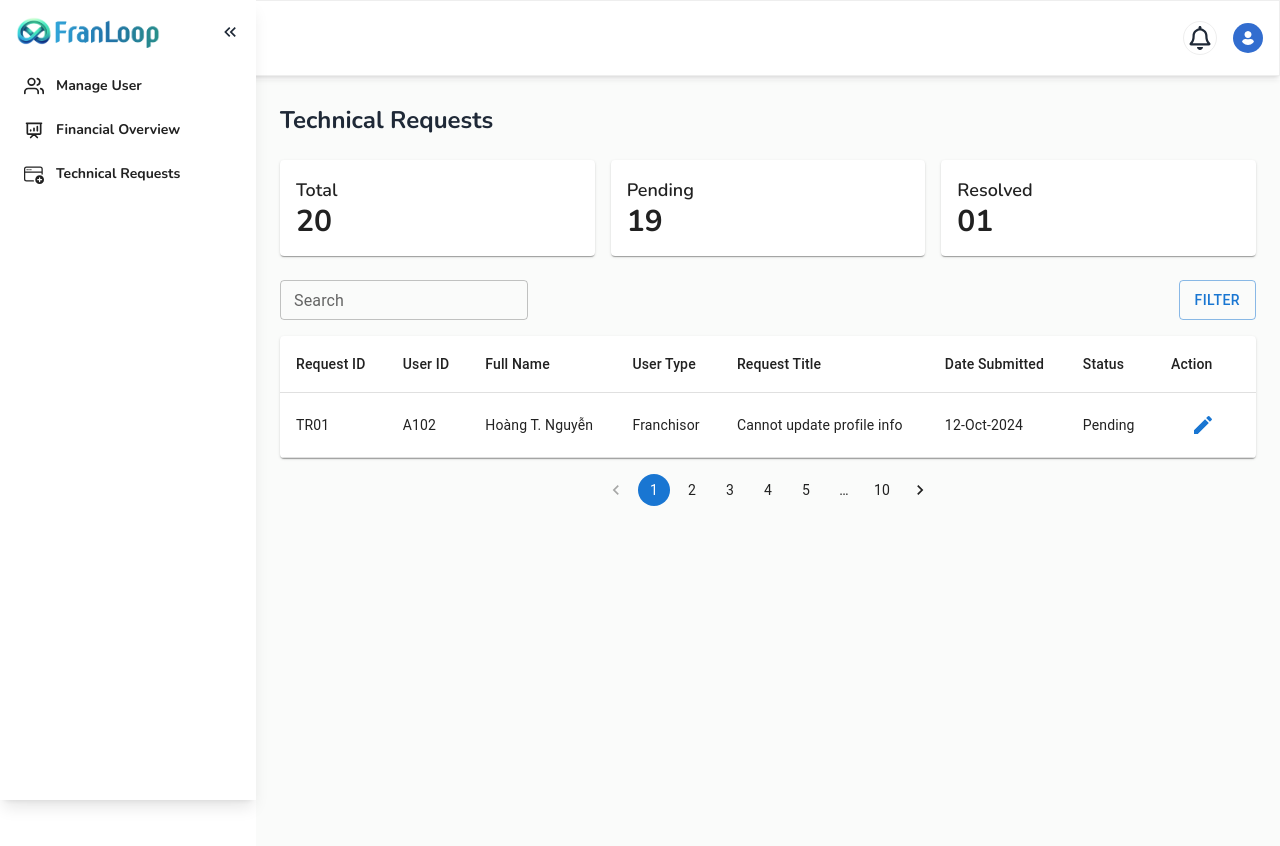
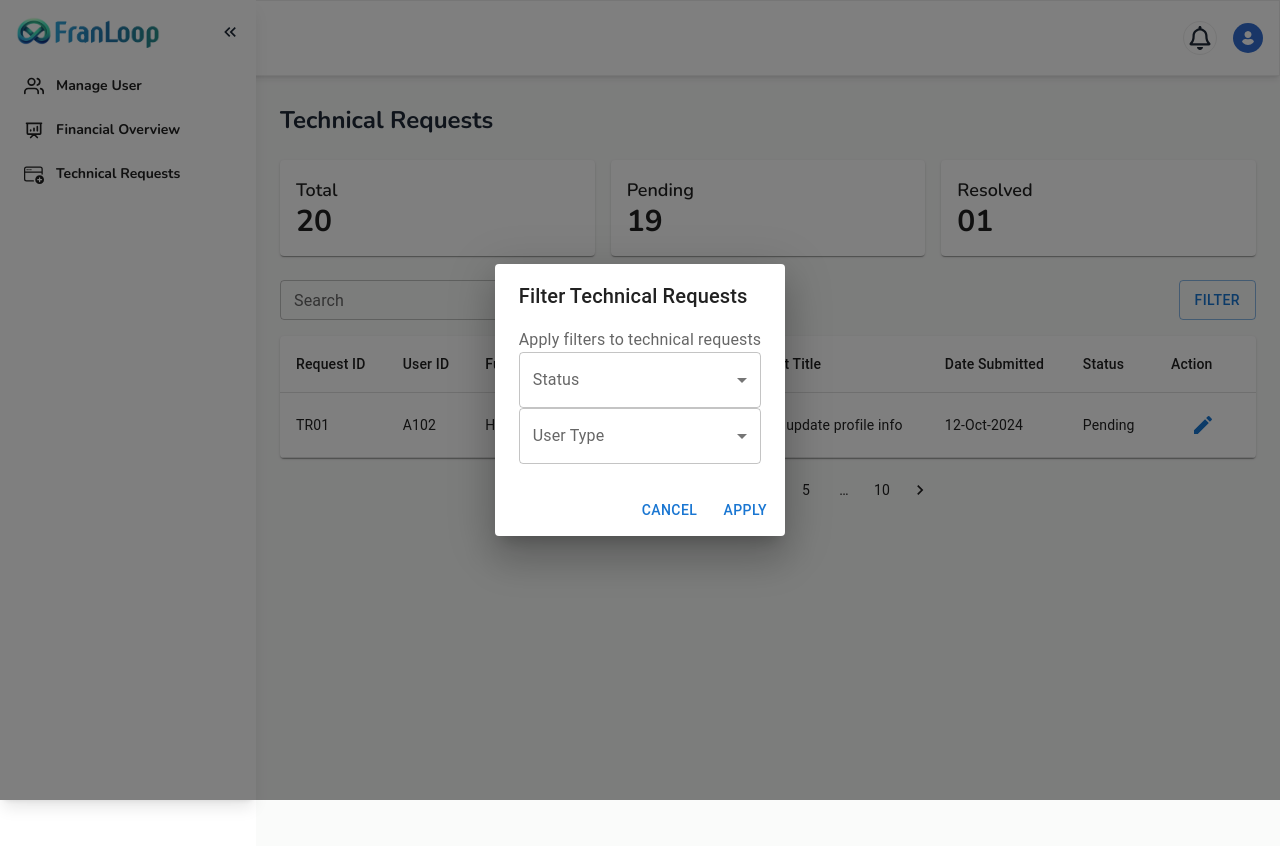
Before and after one commit to sheikhmuhammadzain/Franchise, a React (Vite) app: page /technical in a window 1280 px wide. Both pictures are taken after a click on the button "FILTER". Shown: the top 846 px of the page. Built offline with nearby package versions, Linux system fonts and the light colour scheme.

Commit message:
added filter funtion

```diff
--- a/src/Components/Header.jsx
+++ b/src/Components/Header.jsx
@@ -4,7 +4,7 @@ import { FaUser } from "react-icons/fa";
 const Header = () => {
   return (
     <div
-      className="w-100 border w-full h-15 shadow-md fixed top-0 left-0 z-1 bg-white
+      className="w-100 border w-full h-15 shadow-md fixed top-0 left-0 z-20 bg-white
      "
     >
       <div className="flex items-center justify-end p-4 gap-3">
--- a/src/Components/Sidebar.jsx
+++ b/src/Components/Sidebar.jsx
@@ -36,7 +36,7 @@ const Sidebar = ({ activeButton, onButtonClick }) => {
 
   return (
     <aside
-      className={`fixed top-0 left-0 h-screen bg-white z-10 shadow-lg transition-transform transform ${
+      className={`fixed top-0 left-0 h-screen bg-white z-30 shadow-lg transition-transform transform ${
         isOpen ? "translate-x-0" : "-translate-x-[80%]"
       }`}
       style={{ width: "20%" }}
--- a/src/Components/TechnicalRequest.jsx
+++ b/src/Components/TechnicalRequest.jsx
@@ -1,4 +1,4 @@
-import React from "react";
+import React, { useState } from "react";
 import {
   Table,
   TableBody,
@@ -10,6 +10,15 @@ import {
   TextField,
   Button,
   Pagination,
+  Dialog,
+  DialogTitle,
+  DialogContent,
+  DialogContentText,
+  DialogActions,
+  FormControl,
+  InputLabel,
+  Select,
+  MenuItem,
 } from "@mui/material";
 import EditIcon from "@mui/icons-material/Edit";
 
@@ -27,6 +36,25 @@ const TechnicalRequests = () => {
     },
     // ... more requests
   ];
+
+  const [open, setOpen] = useState(false);
+  const [filter, setFilter] = useState({
+    status: "",
+    userType: "",
+  });
+
+  const handleFilterChange = (event) => {
+    setFilter((prevFilter) => ({
+      ...prevFilter,
+      [event.target.name]: event.target.value,
+    }));
+  };
+
+  const handleFilterApply = () => {
+    // Apply filter logic here
+    console.log(filter);
+    setOpen(false);
+  };
 
   return (
     <div className="p-6">
@@ -49,8 +77,53 @@ const TechnicalRequests = () => {
 
       <div className="flex justify-between mb-4">
         <TextField label="Search" variant="outlined" size="small" />
-        <Button variant="outlined">Filter</Button>
+        <Button variant="outlined" onClick={() => setOpen(true)}>
+          Filter
+        </Button>
       </div>
+
+      <Dialog open={open} onClose={() => setOpen(false)}>
+        <DialogTitle>Filter Technical Requests</DialogTitle>
+        <DialogContent>
+          <DialogContentText>
+            Apply filters to technical requests
+          </DialogContentText>
+          <FormControl fullWidth>
+            <InputLabel id="status-label">Status</InputLabel>
+            <Select
+              labelId="status-label"
+              id="status"
+              name="status"
+              value={filter.status}
+              label="Status"
+              onChange={handleFilterChange}
+            >
+              <MenuItem value="">All</MenuItem>
+              <MenuItem value="Pending">Pending</MenuItem>
+              <MenuItem value="Resolved">Resolved</MenuItem>
+            </Select>
+          </FormControl>
+          <FormControl fullWidth>
+            <InputLabel id="userType-label">User Type</InputLabel>
+            <Select
+              labelId="userType-label"
+              id="userType"
+              name="userType"
+              value={filter.userType}
+              label="User Type"
+              onChange={handleFilterChange}
+            >
+              <MenuItem value="">All</MenuItem>
+              <MenuItem value="Franchisor">Franchisor</MenuItem>
+              <MenuItem value="Franchisee">Franchisee</MenuItem>
+            </Select>
+          </FormControl>
+        </DialogContent>
+        <DialogActions>
+          <Button onClick={() => setOpen(false)}>Cancel</Button>
+          <Button onClick={handleFilterApply}>Apply</Button>
+        </DialogActions>
+      </Dialog>
 
       <TableContainer component={Paper}>
         <Table>
```
